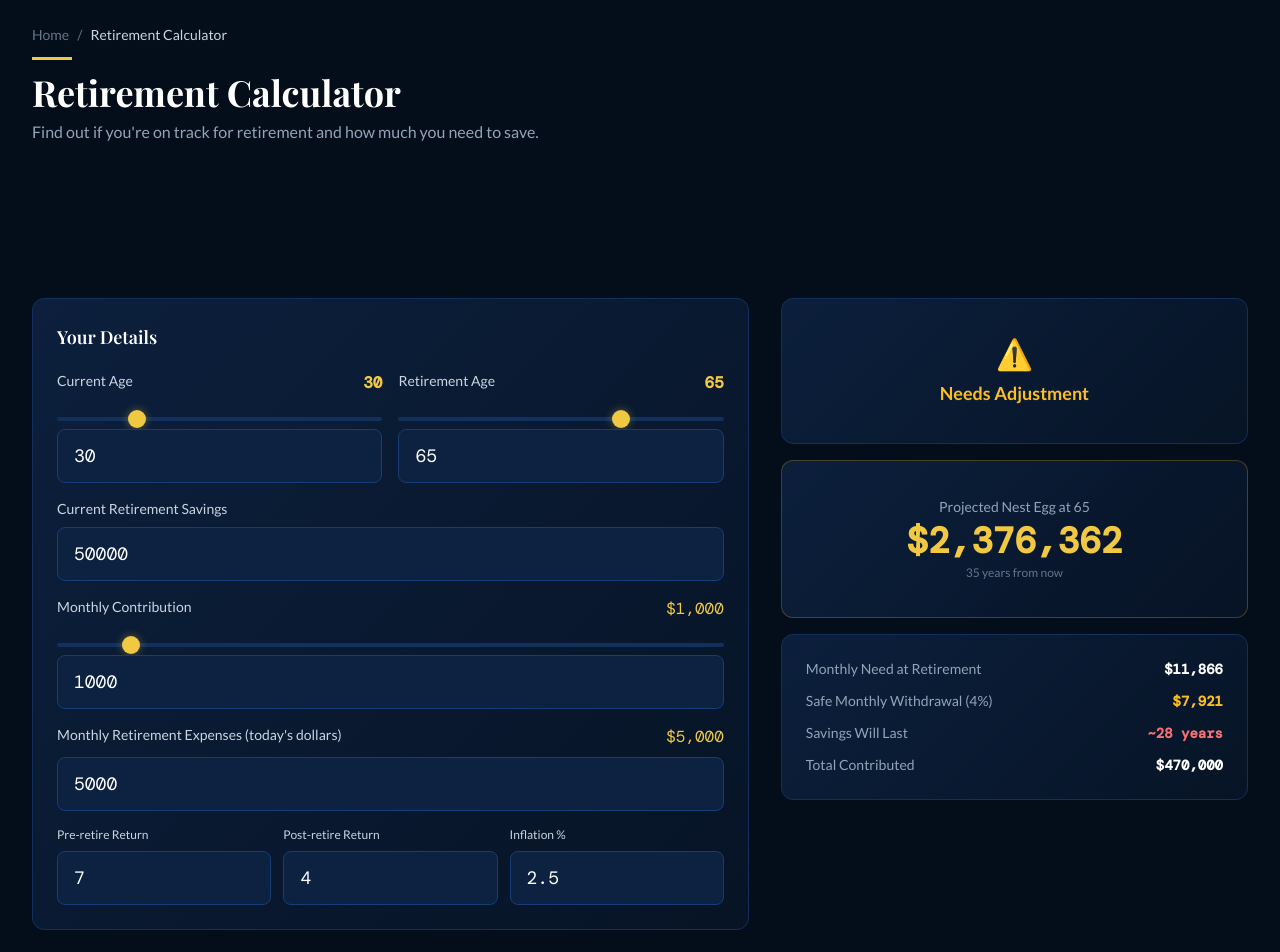
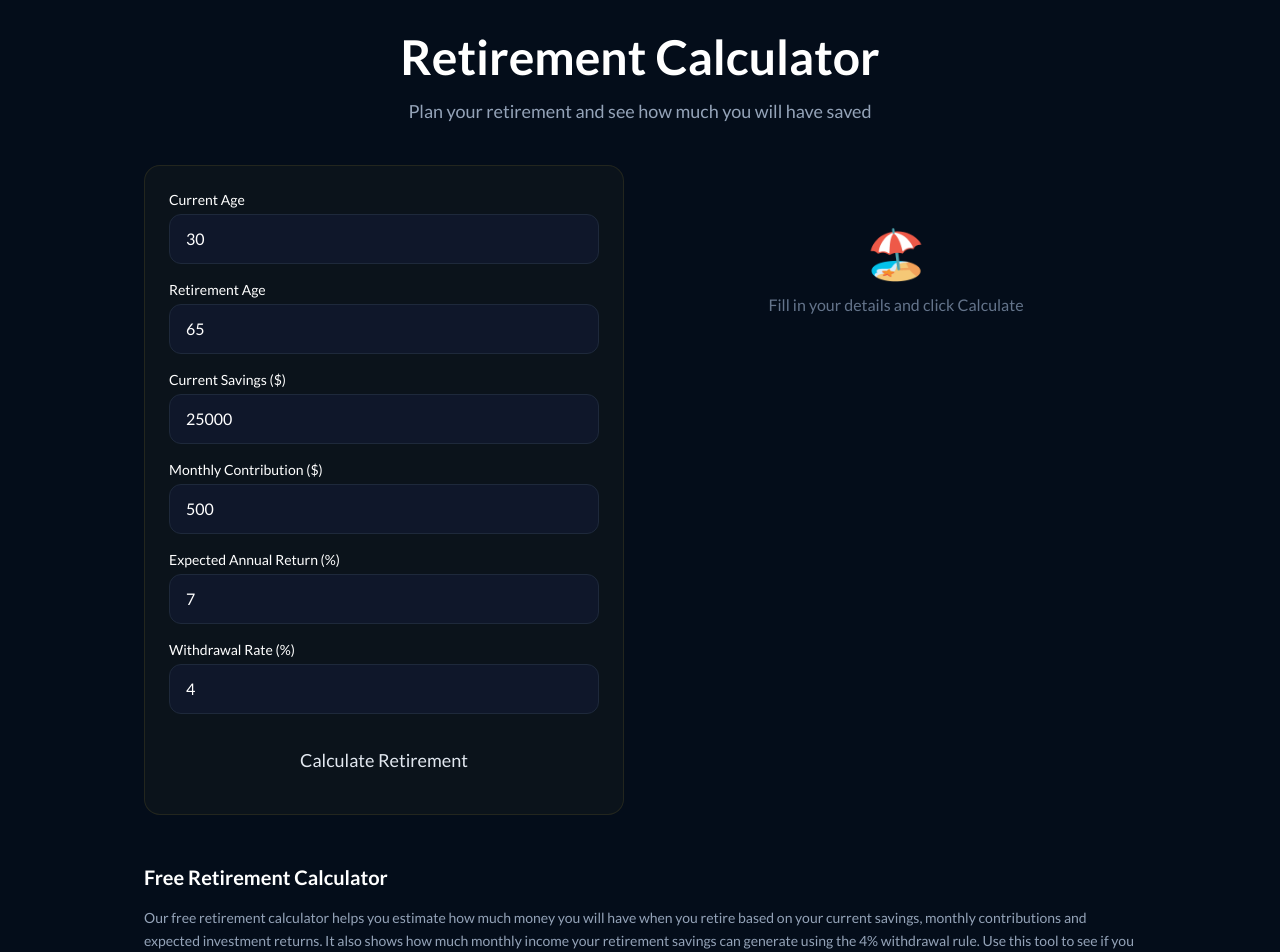
Before and after one commit to mumu15/finance-calc-pro, a Next.js app: page /retirement-calculator in a window 1280 px wide. Shown: the part 80-1032 px from the top of the page. Built offline with nearby package versions, Linux system fonts and the light colour scheme; a web font is replaced by a local one.

Commit message:
Add content to retirement calculator page

```diff
--- a/app/retirement-calculator/page.js
+++ b/app/retirement-calculator/page.js
@@ -1,184 +1,126 @@
 'use client'
-import { useState, useMemo } from 'react'
+import { useState } from 'react'
 import Header from '../../components/Header'
 import Footer from '../../components/Footer'
-import { AdLeaderboard, AdRectangle } from '../../components/AdUnit'
 
 export default function RetirementCalculator() {
-  const [currentAge, setCurrentAge] = useState(30)
-  const [retirementAge, setRetirementAge] = useState(65)
-  const [currentSavings, setCurrentSavings] = useState(50000)
-  const [monthlyContrib, setMonthlyContrib] = useState(1000)
-  const [preReturnRate, setPreReturnRate] = useState(7)
-  const [postReturnRate, setPostReturnRate] = useState(4)
-  const [monthlyExpenses, setMonthlyExpenses] = useState(5000)
-  const [inflationRate, setInflationRate] = useState(2.5)
+  const [form, setForm] = useState({ currentAge: 30, retirementAge: 65, currentSavings: 25000, monthly: 500, rate: 7, withdrawalRate: 4 })
+  const [result, setResult] = useState(null)
 
-  const results = useMemo(() => {
-    const yearsToRetirement = Math.max(0, retirementAge - currentAge)
-    const monthsToRetirement = yearsToRetirement * 12
-    const r = preReturnRate / 100 / 12
+  const update = (k, v) => setForm(f => ({ ...f, [k]: v }))
 
-    // Accumulation phase
-    const fvCurrent = currentSavings * Math.pow(1 + r, monthsToRetirement)
-    const fvContribs = r > 0
-      ? monthlyContrib * ((Math.pow(1 + r, monthsToRetirement) - 1) / r)
-      : monthlyContrib * monthsToRetirement
-    const nestEgg = fvCurrent + fvContribs
+  const calculate = () => {
+    const years = form.retirementAge - form.currentAge
+    const r = form.rate / 100 / 12
+    const n = years * 12
+    const p = form.currentSavings
+    const m = form.monthly
 
-    // How long will money last (distribution phase)
-    // Adjust expenses for inflation
-    const inflationFactor = Math.pow(1 + inflationRate / 100, yearsToRetirement)
-    const retirementMonthlyNeeds = monthlyExpenses * inflationFactor
-    const postR = postReturnRate / 100 / 12
+    const futureValue = p * Math.pow(1 + r, n) + m * ((Math.pow(1 + r, n) - 1) / r)
+    const annualIncome = futureValue * (form.withdrawalRate / 100)
+    const monthlyIncome = annualIncome / 12
+    const totalContributions = p + (m * n)
+    const interestEarned = futureValue - totalContributions
 
-    // Years of retirement money lasts (assume 30 year horizon to 95)
-    let yearsLast = 0
-    let balance = nestEgg
-    while (balance > 0 && yearsLast < 50) {
-      for (let m = 0; m < 12; m++) {
-        balance = balance * (1 + postR) - retirementMonthlyNeeds
-        if (balance <= 0) break
-      }
-      yearsLast++
+    setResult({
+      futureValue: futureValue.toFixed(2),
+      annualIncome: annualIncome.toFixed(2),
+      monthlyIncome: monthlyIncome.toFixed(2),
+      totalContributions: totalContributions.toFixed(2),
+      interestEarned: interestEarned.toFixed(2),
+      years
+    })
   }
 
-    // 4% rule: safe withdrawal
-    const safeWithdrawal = nestEgg * 0.04 / 12
-
-    const onTrack = safeWithdrawal >= retirementMonthlyNeeds
-
-    return {
-      nestEgg,
-      yearsToRetirement,
-      retirementMonthlyNeeds: Math.round(retirementMonthlyNeeds),
-      safeWithdrawal,
-      yearsLast,
-      onTrack,
-      totalContributed: currentSavings + monthlyContrib * monthsToRetirement,
-    }
-  }, [currentAge, retirementAge, currentSavings, monthlyContrib, preReturnRate, postReturnRate, monthlyExpenses, inflationRate])
-
-  const fmt = (n) => new Intl.NumberFormat('en-US', { style: 'currency', currency: 'USD', maximumFractionDigits: 0 }).format(n)
+  const fmt = (n) => Number(n).toLocaleString('en-US', { style: 'currency', currency: 'USD', maximumFractionDigits: 0 })
 
   return (
     <>
       <Header />
-      <main className="max-w-7xl mx-auto px-4 sm:px-6 lg:px-8 py-10">
-        <div className="mb-8">
-          <div className="flex items-center gap-2 text-slate-500 text-sm mb-3">
-            <a href="/" className="hover:text-gold-400">Home</a><span>/</span>
-            <span className="text-slate-300">Retirement Calculator</span>
-          </div>
-          <h1 className="font-display text-4xl font-bold text-white mb-2 gold-accent">Retirement Calculator</h1>
-          <p className="text-slate-400 max-w-2xl">Find out if you're on track for retirement and how much you need to save.</p>
+      <main className="max-w-5xl mx-auto px-4 py-12">
+        <div className="text-center mb-10">
+          <h1 className="text-4xl md:text-5xl font-bold text-white mb-4">Retirement Calculator</h1>
+          <p className="text-slate-400 text-lg">Plan your retirement and see how much you will have saved</p>
         </div>
 
-        <AdLeaderboard />
+        <div className="grid grid-cols-1 lg:grid-cols-2 gap-8">
+          <div className="space-y-4" style={{background:'rgba(240,200,66,0.03)', border:'1px solid rgba(240,200,66,0.1)', borderRadius:'16px', padding:'24px'}}>
+            {[
+              { label: 'Current Age', key: 'currentAge' },
+              { label: 'Retirement Age', key: 'retirementAge' },
+              { label: 'Current Savings ($)', key: 'currentSavings' },
+              { label: 'Monthly Contribution ($)', key: 'monthly' },
+              { label: 'Expected Annual Return (%)', key: 'rate' },
+              { label: 'Withdrawal Rate (%)', key: 'withdrawalRate' },
+            ].map(field => (
+              <div key={field.key}>
+                <label className="text-white text-sm font-medium block mb-1">{field.label}</label>
+                <input type="number" value={form[field.key]} onChange={e => update(field.key, parseFloat(e.target.value))}
+                  className="w-full px-4 py-3 rounded-xl text-white outline-none"
+                  style={{background:'#0f172a', border:'1px solid #1e293b'}} />
+              </div>
+            ))}
+            <button onClick={calculate} className="btn-primary w-full py-4 text-lg mt-4">Calculate Retirement</button>
+          </div>
 
-        <div className="grid grid-cols-1 lg:grid-cols-5 gap-8 mt-8">
-          <div className="lg:col-span-3 space-y-6">
-            <div className="result-card">
-              <h2 className="font-display text-lg font-semibold text-white mb-5">Your Details</h2>
-              <div className="grid grid-cols-2 gap-4">
           <div>
-                  <div className="flex justify-between mb-2">
-                    <label className="text-slate-300 text-sm">Current Age</label>
-                    <span className="text-gold-400 font-mono font-bold">{currentAge}</span>
+            {!result ? (
+              <div className="result-box text-center py-16">
+                <div className="text-5xl mb-4">🏖️</div>
+                <p className="text-slate-500">Fill in your details and click Calculate</p>
               </div>
-                  <input type="range" min="18" max="70" step="1" value={currentAge}
-                    onChange={e => setCurrentAge(+e.target.value)} className="w-full mb-2" />
-                  <input type="number" value={currentAge} onChange={e => setCurrentAge(+e.target.value)} className="calc-input" />
+            ) : (
+              <div className="space-y-4">
+                <div className="result-box text-center">
+                  <p className="text-slate-400 text-sm mb-2">Retirement Savings at {form.retirementAge}</p>
+                  <div className="text-5xl font-bold mb-2" style={{color:'#f0c842'}}>{fmt(result.futureValue)}</div>
+                  <p className="text-slate-500 text-sm">after {result.years} years of saving</p>
                 </div>
-                <div>
-                  <div className="flex justify-between mb-2">
-                    <label className="text-slate-300 text-sm">Retirement Age</label>
-                    <span className="text-gold-400 font-mono font-bold">{retirementAge}</span>
+                <div className="grid grid-cols-2 gap-3">
+                  {[
+                    { label: 'Monthly Income', value: fmt(result.monthlyIncome) },
+                    { label: 'Annual Income', value: fmt(result.annualIncome) },
+                    { label: 'Total Contributed', value: fmt(result.totalContributions) },
+                    { label: 'Interest Earned', value: fmt(result.interestEarned) },
+                  ].map((s, i) => (
+                    <div key={i} className="stat-card">
+                      <div className="text-xl font-bold text-white">{s.value}</div>
+                      <div className="text-slate-500 text-xs mt-1">{s.label}</div>
                     </div>
-                  <input type="range" min={currentAge + 1} max="80" step="1" value={retirementAge}
-                    onChange={e => setRetirementAge(+e.target.value)} className="w-full mb-2" />
-                  <input type="number" value={retirementAge} onChange={e => setRetirementAge(+e.target.value)} className="calc-input" />
+                  ))}
+                </div>
+              </div>
+            )}
           </div>
         </div>
 
-              <div className="space-y-4 mt-4">
-                <div>
-                  <label className="text-slate-300 text-sm block mb-2">Current Retirement Savings</label>
-                  <input type="number" value={currentSavings} onChange={e => setCurrentSavings(+e.target.value)} className="calc-input" />
+        <div className="space-y-6 mt-12">
+          <div className="result-box">
+            <h2 className="text-xl font-bold text-white mb-4">Free Retirement Calculator</h2>
+            <p className="text-slate-400 text-sm leading-relaxed">Our free retirement calculator helps you estimate how much money you will have when you retire based on your current savings, monthly contributions and expected investment returns. It also shows how much monthly income your retirement savings can generate using the 4% withdrawal rule. Use this tool to see if you are on track for retirement and how changes to your savings rate affect your outcome.</p>
           </div>
-                <div>
-                  <div className="flex justify-between mb-2">
-                    <label className="text-slate-300 text-sm">Monthly Contribution</label>
-                    <span className="text-gold-400 font-mono">{fmt(monthlyContrib)}</span>
+          <div className="result-box">
+            <h2 className="text-xl font-bold text-white mb-4">How Much Do You Need to Retire?</h2>
+            <p className="text-slate-400 text-sm leading-relaxed">A common rule of thumb is to save 25 times your annual expenses. This is based on the 4% withdrawal rule which states you can withdraw 4% of your portfolio each year without running out of money over a 30-year retirement. For example, if you need $60,000 per year in retirement, you need $1.5 million saved. The earlier you start saving and the more you contribute each month, the easier it is to reach this goal.</p>
           </div>
-                  <input type="range" min="0" max="10000" step="50" value={monthlyContrib}
-                    onChange={e => setMonthlyContrib(+e.target.value)} className="w-full mb-2" />
-                  <input type="number" value={monthlyContrib} onChange={e => setMonthlyContrib(+e.target.value)} className="calc-input" />
+          <div className="result-box">
+            <h2 className="text-xl font-bold text-white mb-4">Frequently Asked Questions</h2>
+            <div className="space-y-4 text-sm">
+              <div className="border-b pb-4" style={{borderColor:"rgba(240,200,66,0.1)"}}>
+                <h3 className="text-white font-semibold mb-2">What is the 4% withdrawal rule?</h3>
+                <p className="text-slate-400">The 4% rule suggests you can safely withdraw 4% of your retirement savings each year without running out of money over a 30-year retirement. It is based on historical stock and bond market returns.</p>
               </div>
-                <div>
-                  <div className="flex justify-between mb-2">
-                    <label className="text-slate-300 text-sm">Monthly Retirement Expenses (today's dollars)</label>
-                    <span className="text-gold-400 font-mono">{fmt(monthlyExpenses)}</span>
+              <div className="border-b pb-4" style={{borderColor:"rgba(240,200,66,0.1)"}}>
+                <h3 className="text-white font-semibold mb-2">How much should I contribute to retirement each month?</h3>
+                <p className="text-slate-400">Financial advisors recommend saving 15% of your gross income for retirement including any employer match. At minimum, contribute enough to get your full employer 401k match as this is free money.</p>
               </div>
-                  <input type="number" value={monthlyExpenses} onChange={e => setMonthlyExpenses(+e.target.value)} className="calc-input" />
-                </div>
-                <div className="grid grid-cols-3 gap-3">
-                  <div>
-                    <label className="text-slate-300 text-xs block mb-2">Pre-retire Return</label>
-                    <input type="number" step="0.5" value={preReturnRate} onChange={e => setPreReturnRate(+e.target.value)} className="calc-input text-sm" />
-                  </div>
-                  <div>
-                    <label className="text-slate-300 text-xs block mb-2">Post-retire Return</label>
-                    <input type="number" step="0.5" value={postReturnRate} onChange={e => setPostReturnRate(+e.target.value)} className="calc-input text-sm" />
-                  </div>
-                  <div>
-                    <label className="text-slate-300 text-xs block mb-2">Inflation %</label>
-                    <input type="number" step="0.1" value={inflationRate} onChange={e => setInflationRate(+e.target.value)} className="calc-input text-sm" />
+              <div className="pb-4">
+                <h3 className="text-white font-semibold mb-2">Is this retirement calculator free?</h3>
+                <p className="text-slate-400">Yes, completely free with no sign up required.</p>
               </div>
             </div>
           </div>
         </div>
-          </div>
-
-          <div className="lg:col-span-2 space-y-4">
-            <div className={`result-card border ${results.onTrack ? 'border-emerald-500/40' : 'border-amber-500/40'}`}>
-              <div className="text-center py-3">
-                <div className="text-3xl mb-2">{results.onTrack ? '✅' : '⚠️'}</div>
-                <div className={`font-bold text-lg ${results.onTrack ? 'text-emerald-400' : 'text-amber-400'}`}>
-                  {results.onTrack ? 'On Track!' : 'Needs Adjustment'}
-                </div>
-              </div>
-            </div>
-
-            <div className="result-card" style={{ borderColor: 'rgba(212,160,23,0.3)', borderWidth: 1 }}>
-              <div className="text-center py-3">
-                <div className="text-slate-400 text-sm mb-1">Projected Nest Egg at {retirementAge}</div>
-                <div className="font-mono text-4xl font-bold text-gold-400">{fmt(results.nestEgg)}</div>
-                <div className="text-slate-500 text-xs mt-1">{results.yearsToRetirement} years from now</div>
-              </div>
-            </div>
-
-            <div className="result-card">
-              <div className="space-y-3">
-                {[
-                  { label: 'Monthly Need at Retirement', value: fmt(results.retirementMonthlyNeeds) },
-                  { label: 'Safe Monthly Withdrawal (4%)', value: fmt(results.safeWithdrawal), color: results.onTrack ? 'text-emerald-400' : 'text-amber-400' },
-                  { label: 'Savings Will Last', value: results.yearsLast >= 50 ? '50+ years' : `~${results.yearsLast} years`, color: results.yearsLast >= 30 ? 'text-emerald-400' : 'text-red-400' },
-                  { label: 'Total Contributed', value: fmt(results.totalContributed) },
-                ].map(item => (
-                  <div key={item.label} className="flex justify-between">
-                    <span className="text-slate-400 text-sm">{item.label}</span>
-                    <span className={`font-mono font-bold text-sm ${item.color || 'text-white'}`}>{item.value}</span>
-                  </div>
-                ))}
-              </div>
-            </div>
-
-            <AdRectangle />
-          </div>
-        </div>
-
-        <AdLeaderboard />
       </main>
       <Footer />
     </>
```
Lines whose indentation alone changed are shown as unchanged.
